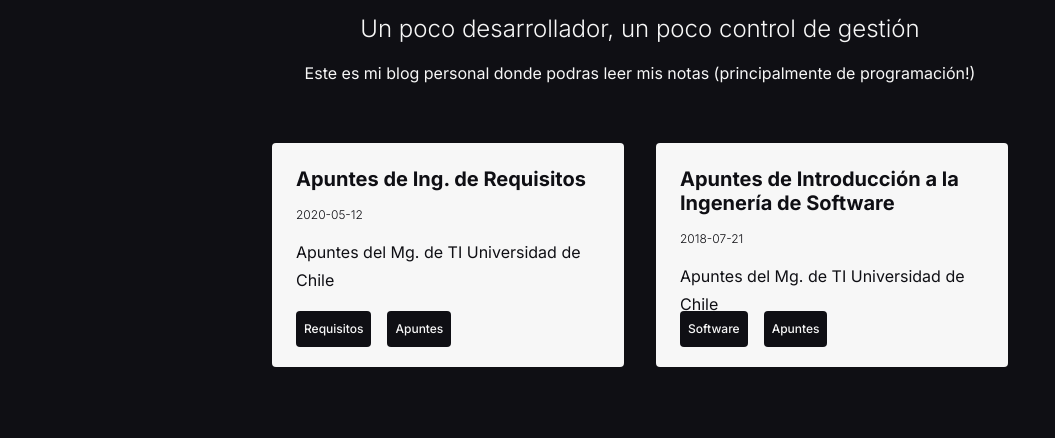
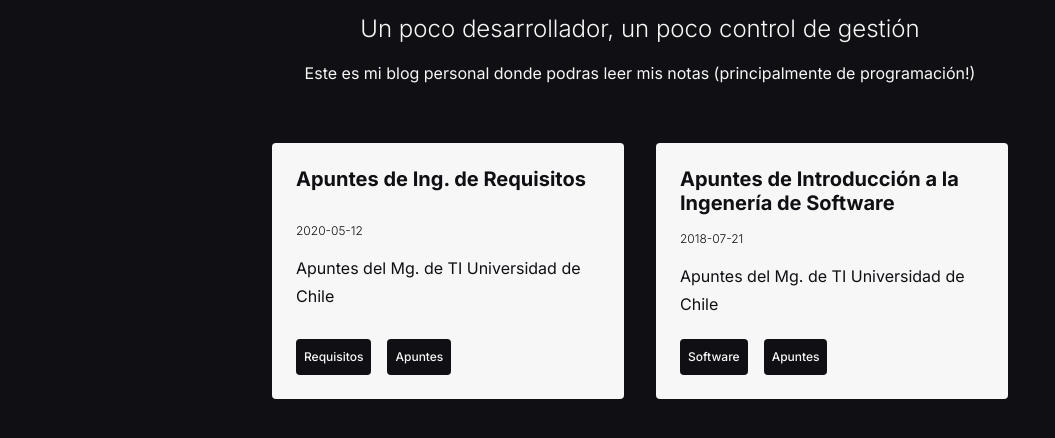
Before and after one commit to jromerof/blog, a Gatsby site: page / in a window 1280 px wide. Shown: the part 118-556 px from the top of the page, without its empty margins (0-1055 px from the left). Built offline with nearby package versions, Linux system fonts and the light colour scheme; Gatsby itself is replaced by a stand-in of ours.

Commit message:
style updated card > a

```diff
--- a/src/styles/global.css
+++ b/src/styles/global.css
@@ -76,7 +76,7 @@ h5 {
   background-color: var(--main-color);
   color: var(--main-bg-color);
   width: 20rem;
-  height: 12rem;
+  height: 14rem;
   border-radius: 0.25rem;
   padding: 1rem;
   display: grid;
@@ -115,7 +115,7 @@ h5 {
 
 .card > a {
   display: grid;
-  grid-template-rows: 1fr 1fr 3fr;
+  grid-template-rows: 2fr 1fr 3fr;
   min-height: 9rem;
 }
 
```
